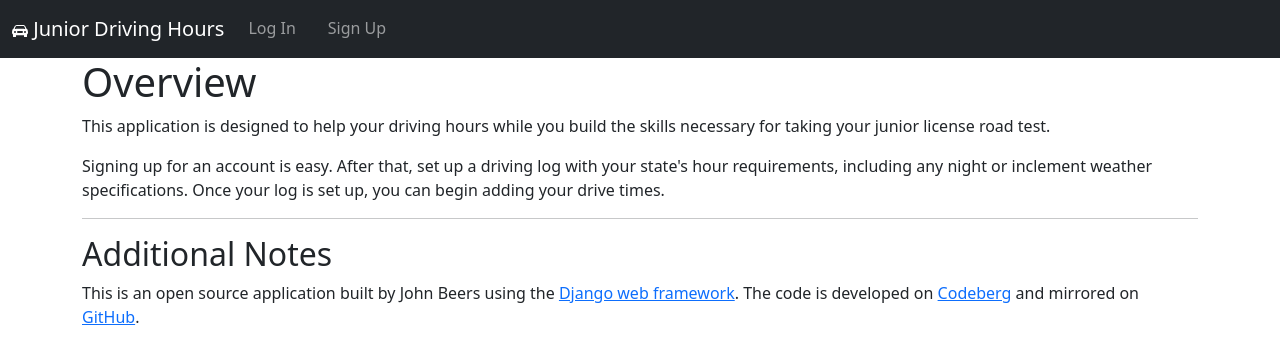
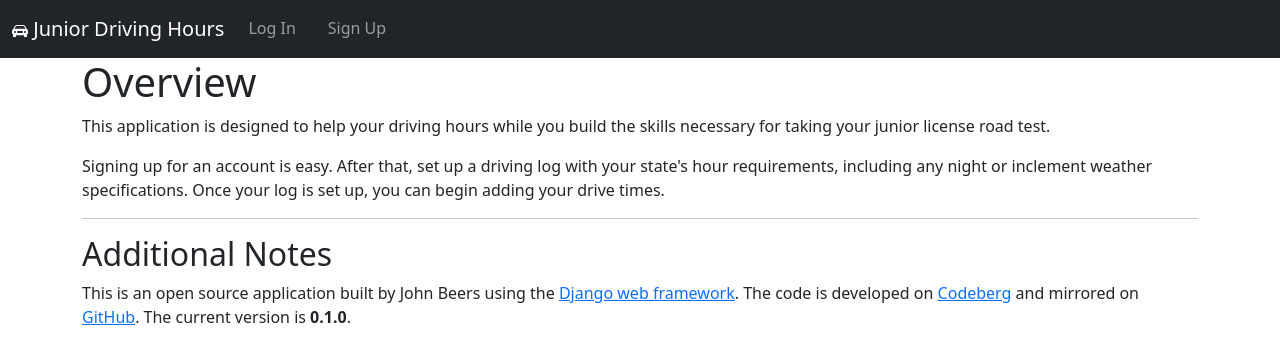
Before and after one commit to jaerrib/driving-hours, a Django app: page / in a window 1280 px wide. Shown: the top 364 px of the page. Run offline with Django 4.2, Linux system fonts and the light colour scheme; parts of the project's set-up code (start-up, migrations or seed data) failed here and were passed over.

Commit message:
Add version number to notes in preparation for future changes

```diff
--- a/templates/home.html
+++ b/templates/home.html
@@ -4,9 +4,19 @@
 
 {% block content %}
     <h1>Overview</h1>
-    <p>This application is designed to help your driving hours while you build the skills necessary for taking your junior license road test.</p>
-    <p>Signing up for an account is easy. After that, set up a driving log with your state's hour requirements, including any night or inclement weather specifications. Once your log is set up, you can begin adding your drive times.</p>
+    <p>This application is designed to help your driving hours while you build
+        the skills necessary for taking your junior license road test.</p>
+    <p>Signing up for an account is easy. After that, set up a driving log with
+        your state's hour requirements, including any night or inclement weather
+        specifications. Once your log is set up, you can begin adding your drive
+        times.</p>
     <hr>
     <h2>Additional Notes</h2>
-    <p>This is an open source application built by John Beers using the <a href="https://www.djangoproject.com/" target="_blank">Django web framework</a>. The code is developed on <a href="https://codeberg.org/jaerrib/driving-hours" target="_blank">Codeberg</a> and mirrored on <a href="https://github.com/jaerrib/driving-hours" target="_blank">GitHub</a>.</p>
+    <p>This is an open source application built by John Beers using the <a
+            href="https://www.djangoproject.com/" target="_blank">Django web
+        framework</a>. The code is developed on <a
+            href="https://codeberg.org/jaerrib/driving-hours" target="_blank">Codeberg</a>
+        and mirrored on <a href="https://github.com/jaerrib/driving-hours"
+                           target="_blank">GitHub</a>. The current version is
+        <span class="fw-bold">0.1.0</span>.</p>
 {% endblock content %}
```
